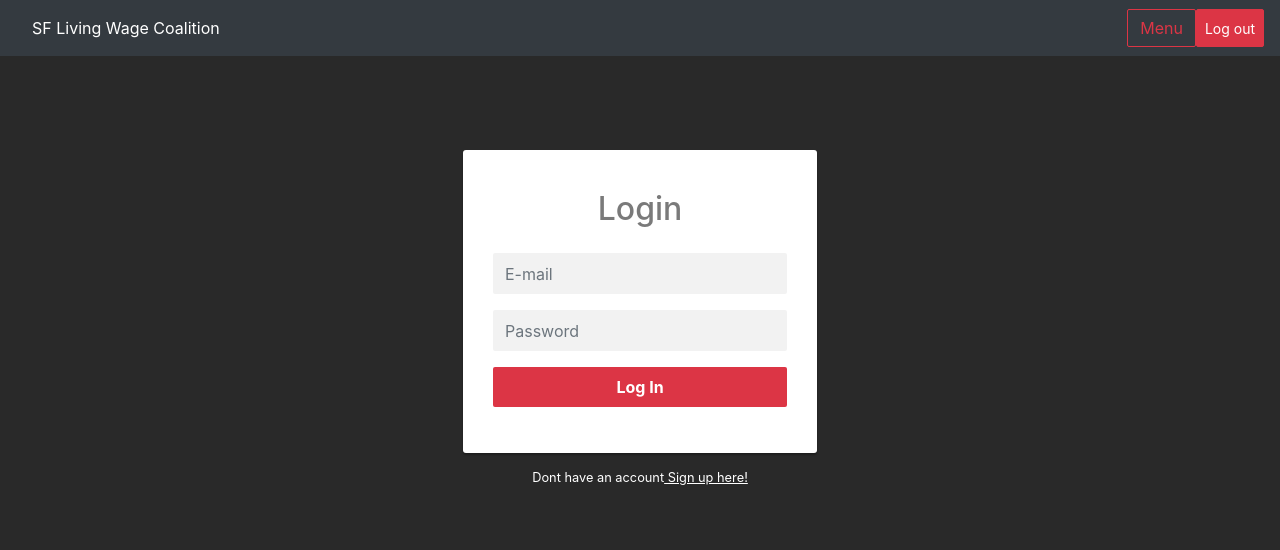
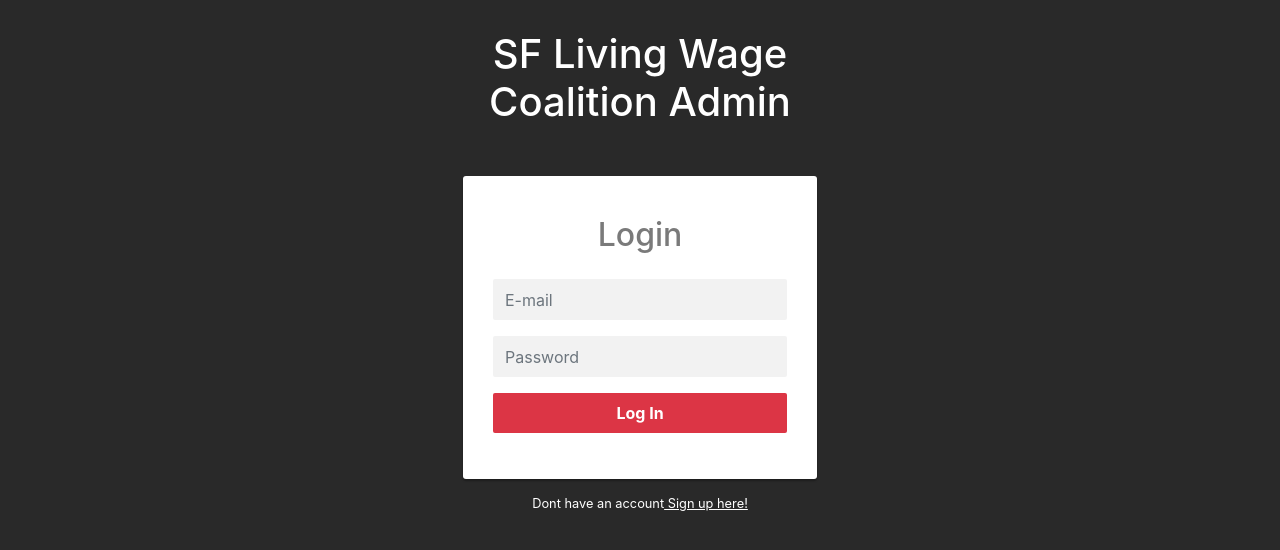
Before and after one commit to jmejiamu/mobile-sf-admin, a React (Create React App) app: page / in a window 1280 px wide. Shown: the top 550 px of the page. Built offline with nearby package versions, Linux system fonts and the light colour scheme; no server answers.

Commit message:
removed-nav-bar-from-login-register-added-title

```diff
--- a/src/App.css
+++ b/src/App.css
@@ -19,7 +19,9 @@
   font-size: calc(10px + 2vmin);
   color: white;
 }
-
+.title-sf{
+  color: #fff;
+}
 .App-link {
   color: #61dafb;
 }
@@ -54,7 +56,6 @@
   border-radius: 2px;
 }
 .login-form{
-
   width: 450px;
   margin: 30px auto;
   text-align: center;
@@ -64,7 +65,7 @@
   margin: 10px 50px 25px;
 }
 .login-form form {
-  margin-top: 150px;
+  margin-top: 50px;
   color: #7a7a7a;
   border-radius: 3px;
   margin-bottom: 15px;
--- a/src/App.js
+++ b/src/App.js
@@ -47,7 +47,7 @@ const App = () => {
 
             <div className="App container">
 
-                <NavBar />
+                {/* <NavBar /> */}
                 <Switch>
                     {/* <Route exact={true} path='/' component={Login} />
           <Route exact path='/menu' component={MenuItems} />
--- a/src/components/LoginLogout/Login.js
+++ b/src/components/LoginLogout/Login.js
@@ -46,7 +46,7 @@ const Login = (props) => {
             if (data.token) {
                 localStorage.setItem('jwt', data.token)
                 props.setAuth(true);
-                toast.success("login succesfully!")
+                toast.success(" 🧑‍🚀 login succesfully!")
             } else {
                 props.setAuth(false)
                 toast.error(data)
@@ -59,6 +59,7 @@ const Login = (props) => {
 
     return (
         <div className="login-form" >
+            <h1 className="title-sf" >SF Living Wage Coalition Admin </h1>
 
             <div className="card-body px-lg-5 pt-0" >
 
```
